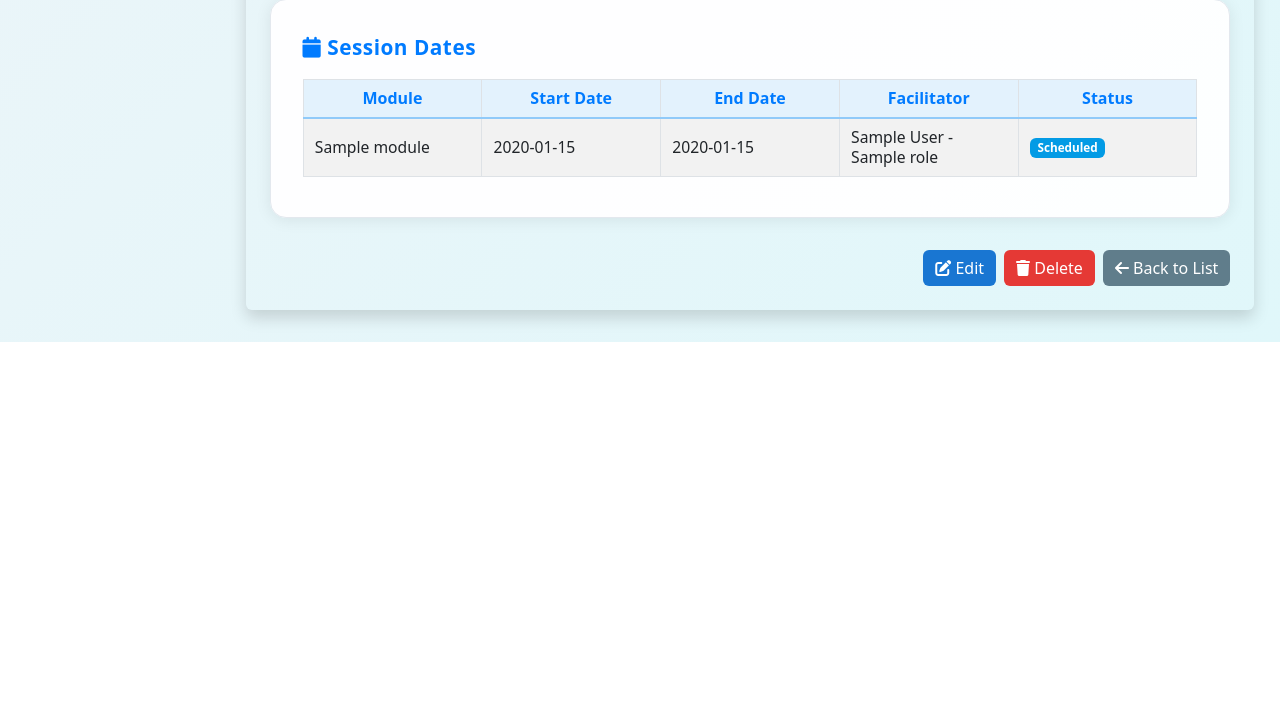
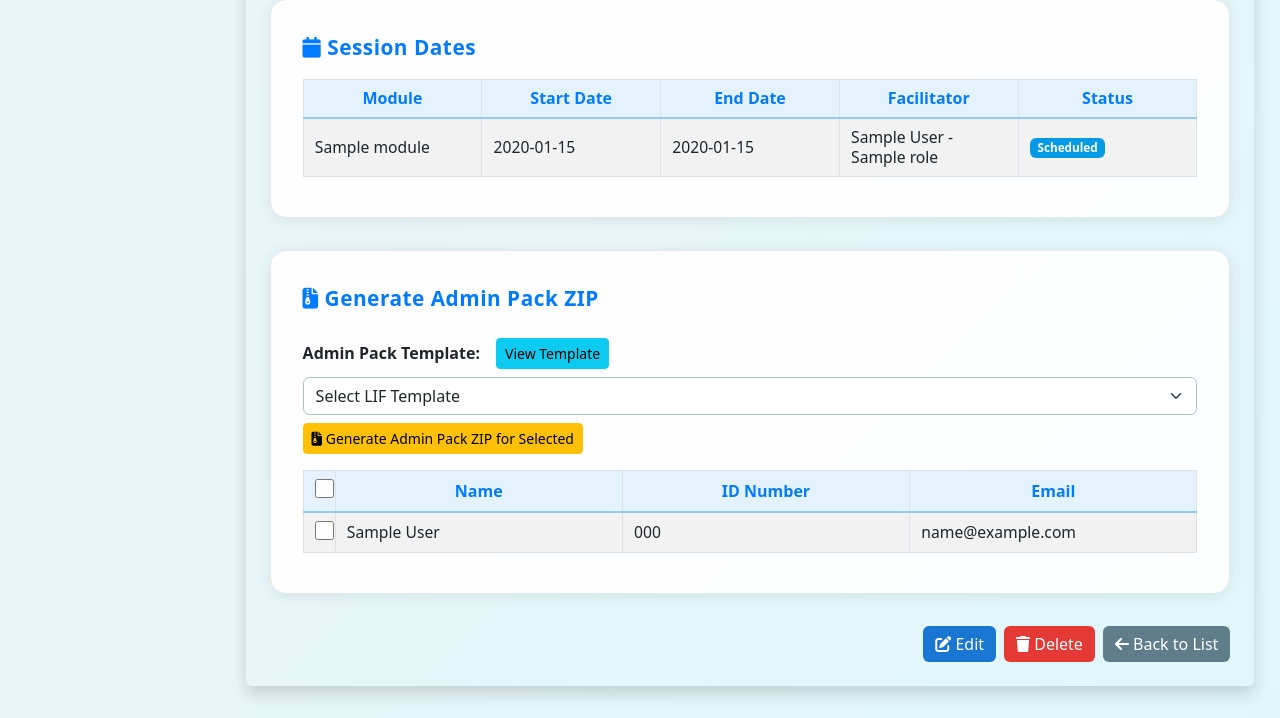
Before and after one commit to ndlovumandla/ensamble_app, a Django app: template ensemble_app/core/templates/core/group_detail.html in a window 1280 px wide. Shown: the part 1015-1733 px from the top of the page. Before the commit the page ends 1357 px from the top, so only its background shows below. Run offline with Django 5.2, Linux system fonts and the light colour scheme; tables that the repository leaves empty hold one stand-in row (values such as "Sample post"); the template is opened without the code that fills it: values that come from a table or form of the project are taken from there, most other values are stand-ins (such as "Sample title", 1, 10 or a date in 2020); parts of the project's set-up code (start-up, migrations or seed data) failed here and were passed over; some libraries are stand-ins or nearby versions.

Commit message:
HTML File for group detail to generate admin pack fixed

```diff
--- a/ensemble_app/core/templates/core/group_detail.html
+++ b/ensemble_app/core/templates/core/group_detail.html
@@ -367,6 +367,63 @@ input[type="checkbox"] {
         </div>
     </div>
 
+    <div class="section-card">
+        <div class="section-title"><i class="fa fa-file-archive"></i> Generate Admin Pack ZIP</div>
+        <form method="post" action="{% url 'generate_bulk_admin_pack_zip' %}" target="_blank" id="bulk-admin-pack-form" style="margin-top:1.5em;">
+            {% csrf_token %}
+            <input type="hidden" name="group_id" value="{{ group.id }}">
+            <div class="d-flex align-items-center gap-2 mb-3 flex-wrap">
+                <label class="fw-bold me-2">Admin Pack Template:</label>
+                {% if group.service.admin_pack_document %}
+                    <a href="{{ group.service.admin_pack_document.url }}" target="_blank" class="btn btn-sm btn-info">View Template</a>
+                {% else %}
+                    <span class="text-danger">No admin pack uploaded for this service.</span>
+                {% endif %}
+                <select name="template_id" class="form-select" required>
+                    <option value="">Select LIF Template</option>
+                    {% for t in lif_templates %}
+                        <option value="{{ t.id }}">{{ t.name }}</option>
+                    {% endfor %}
+                </select>
+                <button type="submit" class="btn btn-warning btn-sm" {% if not group.service.admin_pack_document %}disabled{% endif %}>
+                    <i class="fa fa-file-archive"></i> Generate Admin Pack ZIP for Selected
+                </button>
+            </div>
+            <div class="table-responsive">
+                <table class="table table-hover table-bordered table-striped align-middle">
+                    <thead>
+                        <tr>
+                            <th style="width:32px;"><input type="checkbox" id="select-all-learners-admin"></th>
+                            <th>Name</th>
+                            <th>ID Number</th>
+                            <th>Email</th>
+                        </tr>
+                    </thead>
+                    <tbody>
+                        {% for learner in group_learners %}
+                        <tr>
+                            <td class="text-center">
+                                <input type="checkbox" name="learner_ids" value="{{ learner.id }}" class="learner-checkbox-admin">
+                            </td>
+                            <td>{{ learner.FirstName }} {{ learner.Surname }}</td>
+                            <td>{{ learner.IDNumber }}</td>
+                            <td>{{ learner.EmailAddress }}</td>
+                        </tr>
+                        {% empty %}
+                        <tr><td colspan="4" class="text-center text-muted">No learners linked to this group.</td></tr>
+                        {% endfor %}
+                    </tbody>
+                </table>
+            </div>
+        </form>
+        <script>
+        document.getElementById('select-all-learners-admin').addEventListener('change', function() {
+            const checked = this.checked;
+            document.querySelectorAll('.learner-checkbox-admin').forEach(cb => cb.checked = checked);
+        });
+        </script>
+    </div>
+
     <div class="d-flex gap-2 mt-4 justify-content-end">
         <a href="{% url 'group-edit' group.id %}" class="btn btn-primary"><i class="fa fa-edit"></i> Edit</a>
         <a href="{% url 'group-delete' group.id %}" class="btn btn-danger"><i class="fa fa-trash"></i> Delete</a>
```
